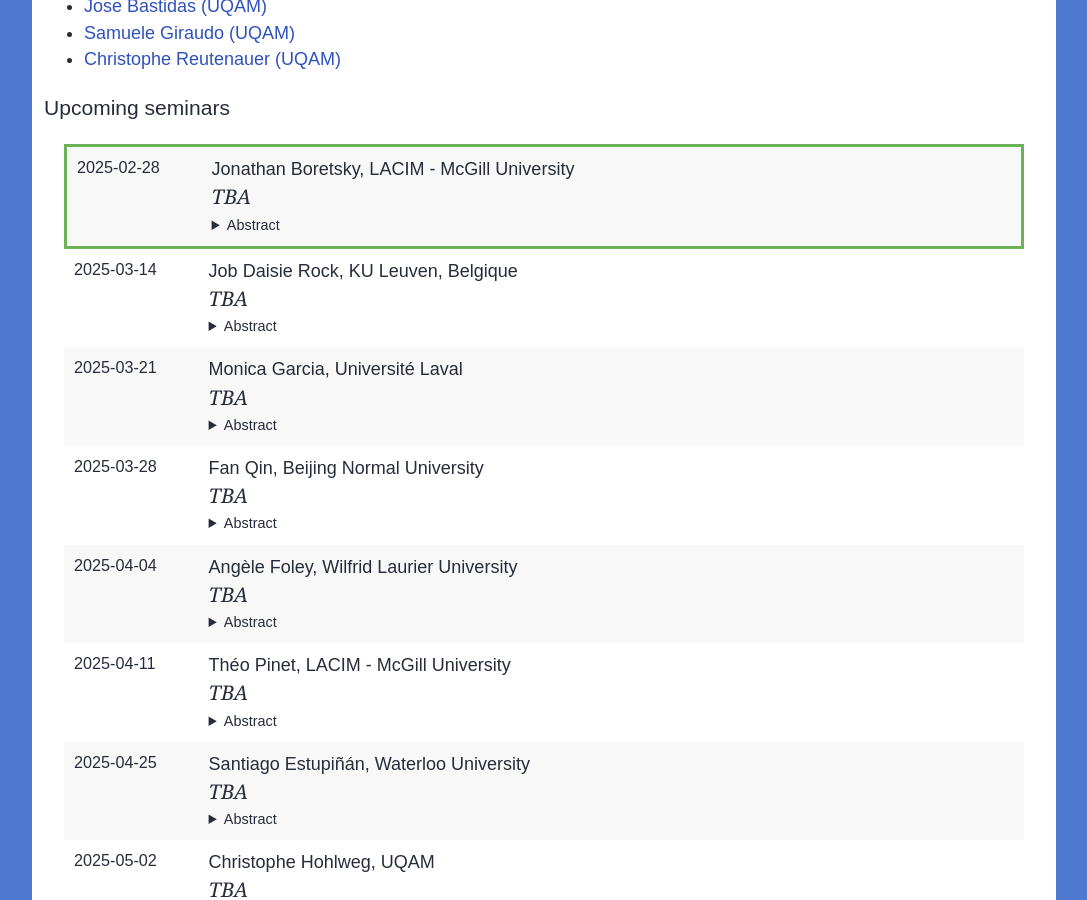
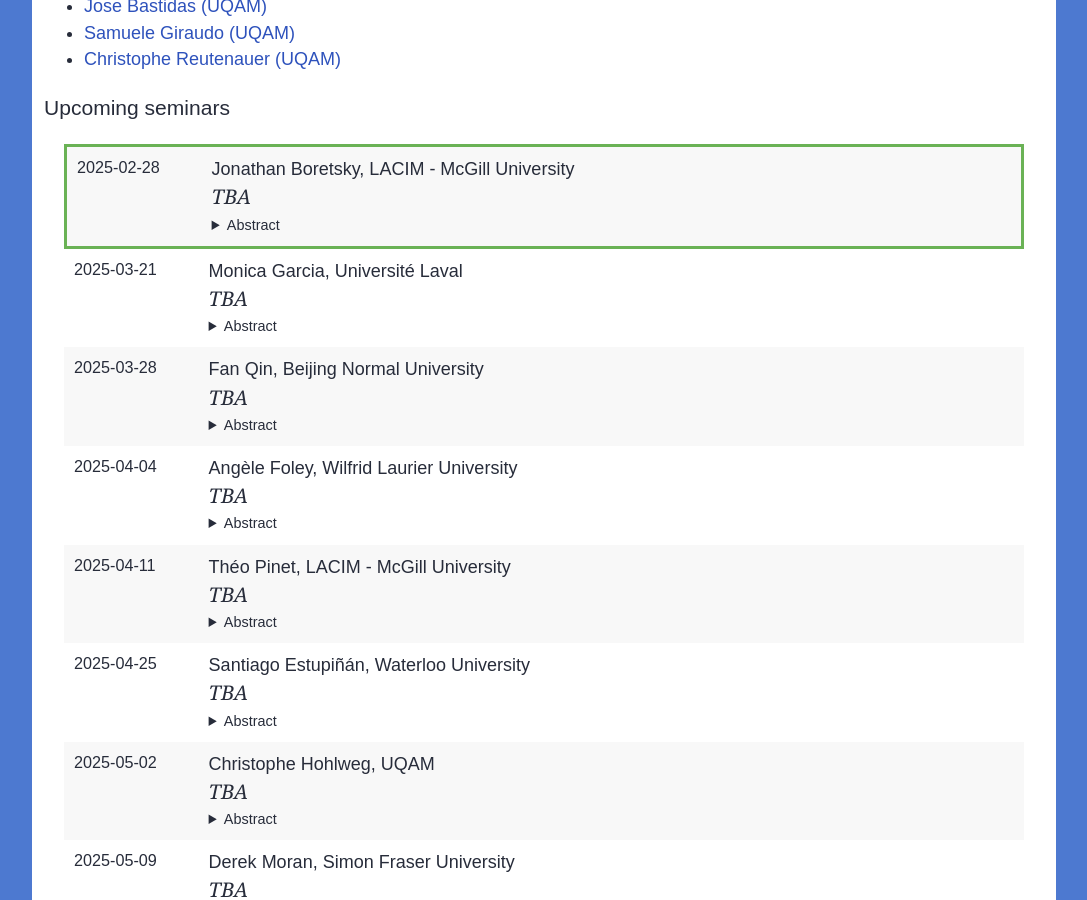
Before and after one commit to lacim-uqam/lacim-uqam.github.io, a Jekyll site: the page built from en/seminar.md, in a window 1280 px wide and 900 px high, scrolled down 715 px. Shown: the whole window, without its empty margins (96-1183 px from the left). Built offline with Jekyll 4.4.1, drawn with Linux system fonts in a browser that asks for light colours; formulas are drawn with MathJax 3; our own code applies the rules of GitHub Pages for plain Markdown files.

Commit message:
Update lacim-seminar.yml
speaker cancelation

```diff
--- a/_data/lacim-seminar.yml
+++ b/_data/lacim-seminar.yml
@@ -51,14 +51,6 @@
   title: >
     TBA
   date: 2025-03-21
-  abstract: >
-    TBA
-
-- speaker: Job Daisie Rock
-  affiliation: KU Leuven, Belgique
-  title: >
-    TBA
-  date: 2025-03-14
   abstract: >
     TBA
 
```
